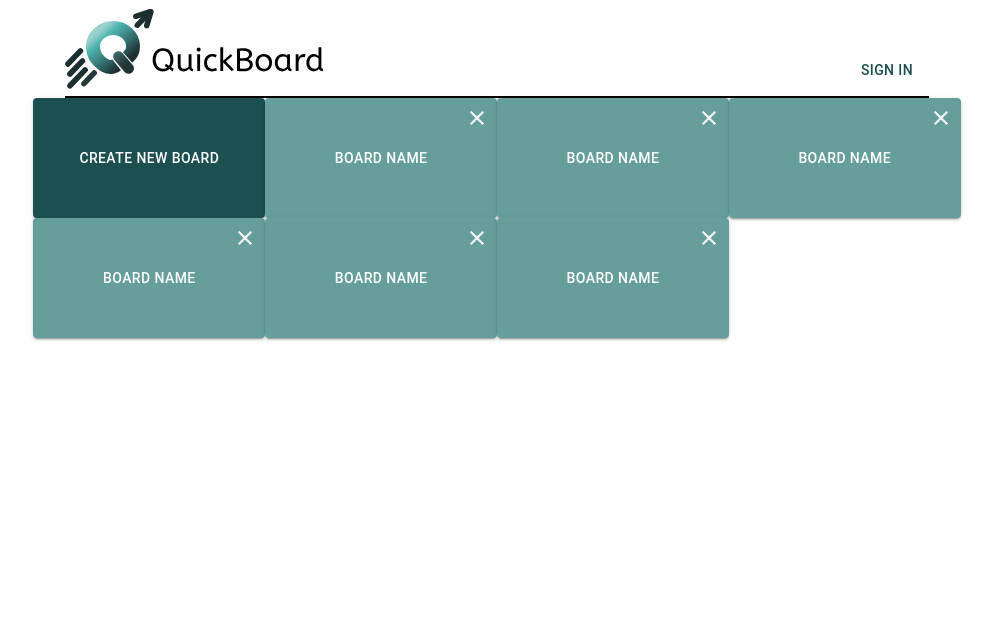
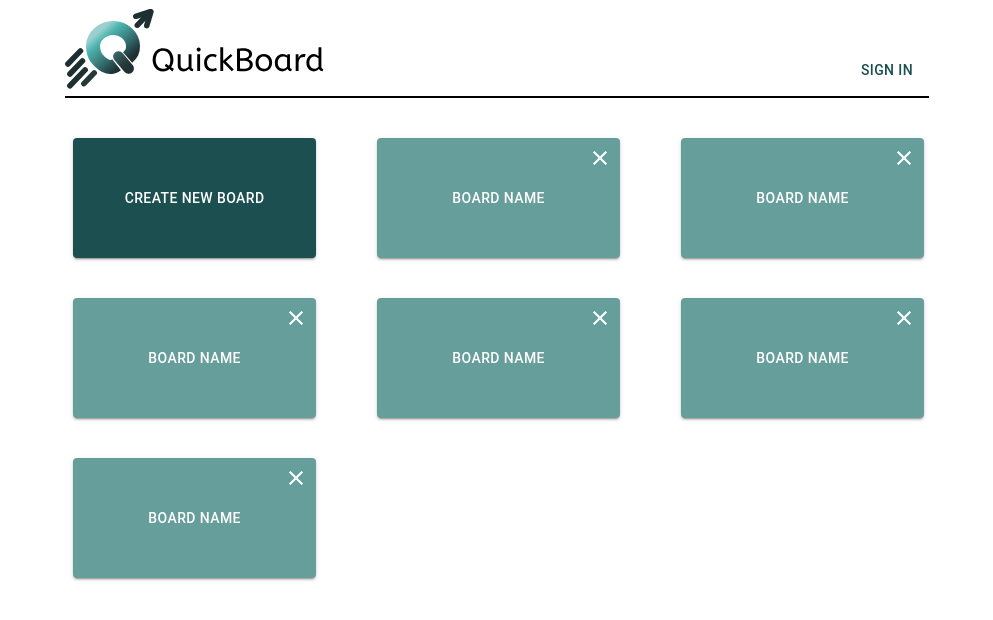
Before and after one commit to h3770k1k1/kanban-app, a React (Create React App) app: page /users-boards in a window 1280 px wide. Shown: the top 620 px of the page, without its empty margins (143-1136 px from the left). Built offline with nearby package versions, Linux system fonts and the light colour scheme.

Commit message:
fix usersboards grid

```diff
--- a/src/components/BoardButton.css
+++ b/src/components/BoardButton.css
@@ -1,9 +1,7 @@
 .board-button {
     color: #fff;
-    width: 25%;
+    width: 80%;
     height: 15vh;
     border-radius: 16px;
-    margin: 5vh 0 0vh 5vh;
-    font-size: 1.2rem;
-    text-transform: none;
+    font-size: 1.5rem;
   }
--- a/src/components/UsersBoards.js
+++ b/src/components/UsersBoards.js
@@ -1,5 +1,5 @@
 import React from 'react';
-import { Container, Box, useTheme, Grid} from '@mui/material';
+import { Container, Box, useTheme} from '@mui/material';
 import NewBoardButton from './NewBoardButton';
 import BoardButton from './BoardButton';
 
@@ -14,13 +14,12 @@ const UsersBoards = () => {
         width: '80%',
         height: '100%',
         display:'flex',
-        justifyContent:'center',
-        alignItems:'center',
+        justifyContent: 'center',
+        alignItems: 'center',
       }}
     >
-        <Box sx={{
-        width:'95%'
-      }}      >
+       <Box sx={{width:'100%', display:'grid', gridTemplateColumns: 'repeat(3, 1fr)',
+gridTemplateRows: 'repeat(3, 1fr)',gridRowGap:'5vh', marginTop:'5vh',paddingLeft:'5vw'}}>
         <NewBoardButton buttonColor={buttonColors[0]} buttonText={buttonTexts[0]} />
         <BoardButton buttonColor={buttonColors[1]} buttonText={buttonTexts[1]}/>
         <BoardButton buttonColor={buttonColors[1]} buttonText={buttonTexts[1]}/>
@@ -28,7 +27,7 @@ const UsersBoards = () => {
         <BoardButton buttonColor={buttonColors[1]} buttonText={buttonTexts[1]}/>
         <BoardButton buttonColor={buttonColors[1]} buttonText={buttonTexts[1]}/>
         <BoardButton buttonColor={buttonColors[1]} buttonText={buttonTexts[1]}/>
-      </Box>
+        </Box>
     </Container>
   );
 };
```
